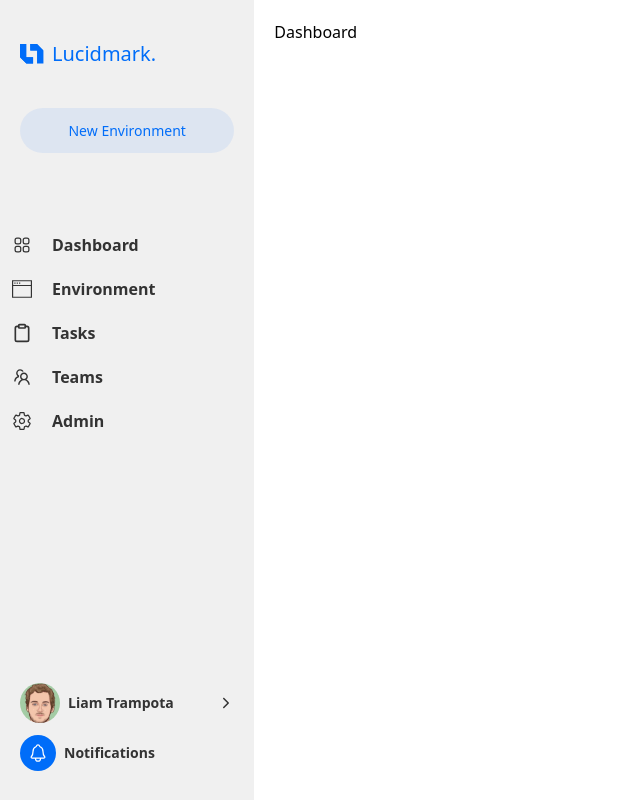
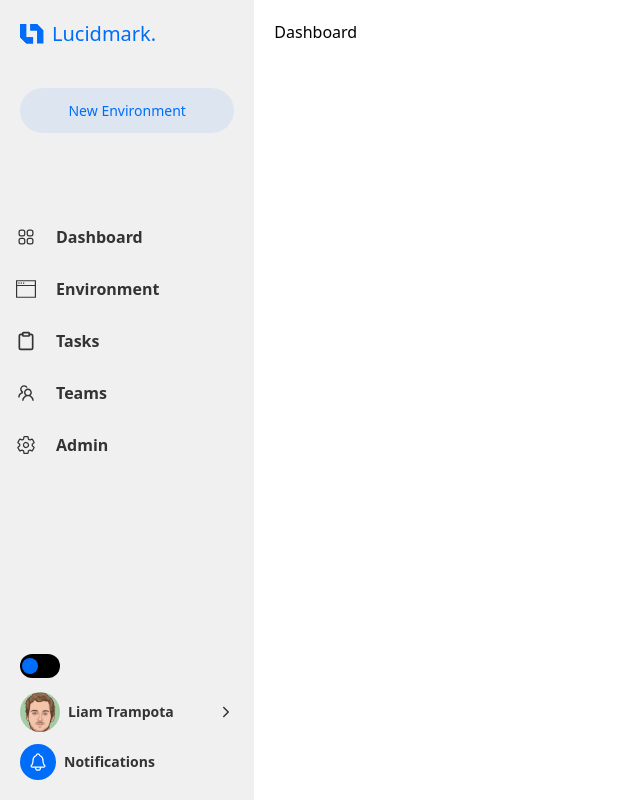
Before and after one commit to promahbubul/luchi-mark, a React (Vite) app: page / in a window 1280 px wide. Shown: the whole page, without its empty margins (0-640 px from the left). Built offline with nearby package versions, Linux system fonts and the light colour scheme.

Commit message:
dark mode done

```diff
--- a/package.json
+++ b/package.json
@@ -31,6 +31,6 @@
     "eslint-plugin-react-refresh": "^0.4.5",
     "postcss": "^8.4.33",
     "tailwindcss": "^3.4.1",
-    "vite": "^5.0.8"
+    "vite": "^5.0.11"
   }
 }
--- a/src/components/Layout/Sidebar.jsx
+++ b/src/components/Layout/Sidebar.jsx
@@ -1,45 +1,64 @@
-import React from "react";
+import React, { useEffect, useState } from "react";
 import { avatar, logo } from "../../assets/images/Images";
 import {
   IoIosArrowForward,
   IoNotificationsOutline,
 } from "../../assets/Icons/Icons";
 import SidebarLinks from "./SidebarLinks";
+import OffButton from "../ui/Button/ToggleButton/OffButton";
+import OnButton from "../ui/Button/ToggleButton/OnButton";
 
 const Sidebar = () => {
+  const [darkMode, setDarkMode] = useState(false);
+
+  const toggleTheme = () => {
+    document.documentElement.classList.toggle("dark");
+    setDarkMode(!darkMode);
+  };
+
+  const isDarkModeActive = () => {
+    return document.documentElement.classList.contains("dark");
+  };
   return (
-    <section className="bg-gray-bg-1 w-[320px] h-screen py-10 box-border">
+    <section className="bg-gray-bg-1 w-[320px] h-screen py-5 box-border dark:bg-blue-sidebar ">
       {/* top */}
       <div className="flex flex-col px-5 gap-10">
         <div className="flex flex-row  gap-2 items-center">
           <img src={logo} alt="" className="" />
-          <h3 className="text-primary text-xl font-medium">Lucidmark.</h3>
+          <h3 className="text-primary dark:text-white text-xl font-medium">
+            Lucidmark.
+          </h3>
         </div>
-        <button className="bg-primary-soft-2 text-primary text-sm font-medium leading-normal py-3 rounded-full w-full">
+        <button className="bg-primary-soft-2 dark:bg-primary dark:text-white text-primary text-sm font-medium leading-normal py-3 rounded-full w-full">
           New Environment
         </button>
       </div>
       {/* middle */}
-      <div className="h-[calc(100vh-350px)] ">
+      <div className="h-[calc(100vh-359.122px)] ">
         <SidebarLinks />
       </div>
       {/* bottom */}
       <div className="px-5 flex flex-col gap-3">
+        <div className="">
+          <button onClick={toggleTheme}>
+            {darkMode ? <OnButton /> : <OffButton />}
+          </button>
+        </div>
         <div className="flex cursor-pointer flex-row justify-between items-center">
           <div className="flex flex-row gap-2 items-center">
             <img src={avatar} alt="" className="" />
-            <h4 className="text-sm text-gray-text-1 font-semibold">
+            <h4 className="text-sm text-gray-text-1 dark:text-gray-text-dark font-semibold">
               Liam Trampota
             </h4>
           </div>
-          <IoIosArrowForward className="text-gray-text-1" />
+          <IoIosArrowForward className="text-gray-text-1 dark:text-gray-text-dark " />
         </div>
         <div className="flex cursor-pointer flex-row justify-between items-center">
           <div className="flex flex-row gap-2 items-center">
             <div className="bg-primary p-2 rounded-full">
               <IoNotificationsOutline className="text-white text-xl" />
             </div>
-            <h4 className="text-sm font-semibold text-gray-text-1">
+            <h4 className="text-sm font-semibold text-gray-text-1 dark:text-gray-text-dark">
               Notifications
             </h4>
           </div>
--- a/src/components/Layout/SidebarLinks.jsx
+++ b/src/components/Layout/SidebarLinks.jsx
@@ -8,7 +8,7 @@ import {
   IoSettingsOutline,
   LuClipboard,
 } from "../../assets/Icons/Icons";
-import { Link } from "react-router-dom";
+import { Link, NavLink } from "react-router-dom";
 
 const SidebarLinks = () => {
   const links = [
@@ -21,18 +21,16 @@ const SidebarLinks = () => {
   return (
     <div className="mt-20">
       {links.map((item) => (
-        <div
+        <NavLink
+          to={item.path}
           key={item.title}
-          className="flex group items-center flex-row mb-5 gap-5 pl-3    text-gray-text-1  font-semibold"
+          className={`flex group items-center flex-row mb-1 gap-5 border-l-4 border-l-transparent pl-3 py-3  text-gray-text-1  dark:text-gray-text-dark  font-semibold focus:border-l-4 hover:border-l-4 hover:border-primary focus:border-l-primary   `}
         >
-          <item.icons className="text-gray-text-1 group-hover:text-primary duration-300 group-focus:text-primary text-xl" />
-          <Link
-            to={item.path}
-            className="group-hover:text-primary duration-300"
-          >
+          <item.icons className="text-gray-text-1  dark:text-gray-text-dark  group-hover:text-primary text-xl group-focus:text-primary" />
+          <span className="group-hover:text-primary group-focus:text-primary  ">
             {item.title}
-          </Link>
-        </div>
+          </span>
+        </NavLink>
       ))}
     </div>
   );
--- /dev/null
+++ b/src/components/ui/Button/ToggleButton/OffButton.jsx
@@ -0,0 +1,11 @@
+import React from "react";
+
+const OffButton = () => {
+  return (
+    <button className="bg-black w-10 h-6 rounded-full flex flex-row items-center">
+      <div className="w-4 h-4 bg-primary rounded-full ml-0.5"></div>
+    </button>
+  );
+};
+
+export default OffButton;
--- /dev/null
+++ b/src/components/ui/Button/ToggleButton/OnButton.jsx
@@ -0,0 +1,11 @@
+import React from "react";
+
+const OnButton = () => {
+  return (
+    <button className="bg-primary w-10 h-6  rounded-full flex flex-row items-center justify-end">
+      <div className="w-4 h-4 bg-white  rounded-full mr-[3px]"></div>
+    </button>
+  );
+};
+
+export default OnButton;
--- a/tailwind.config.js
+++ b/tailwind.config.js
@@ -4,6 +4,7 @@ export default {
     "./index.html",
     "./src/**/*.{js,ts,jsx,tsx}",
   ],
+  darkMode: "class",
   theme: {
     extend: {
       colors: {
@@ -24,6 +25,8 @@ export default {
         "gray-input-border": "#1012131F",
         "card-border-1": "#A7A7A7",
         "black-1": "#101213",
+        "blue-sidebar": "#08174F",
+        "gray-text-dark": "#AEC2CC",
         error: "#E85656"
       }
     },
```
Also changed, not shown: 1 other file (tests, documents, lock files or other folders).
